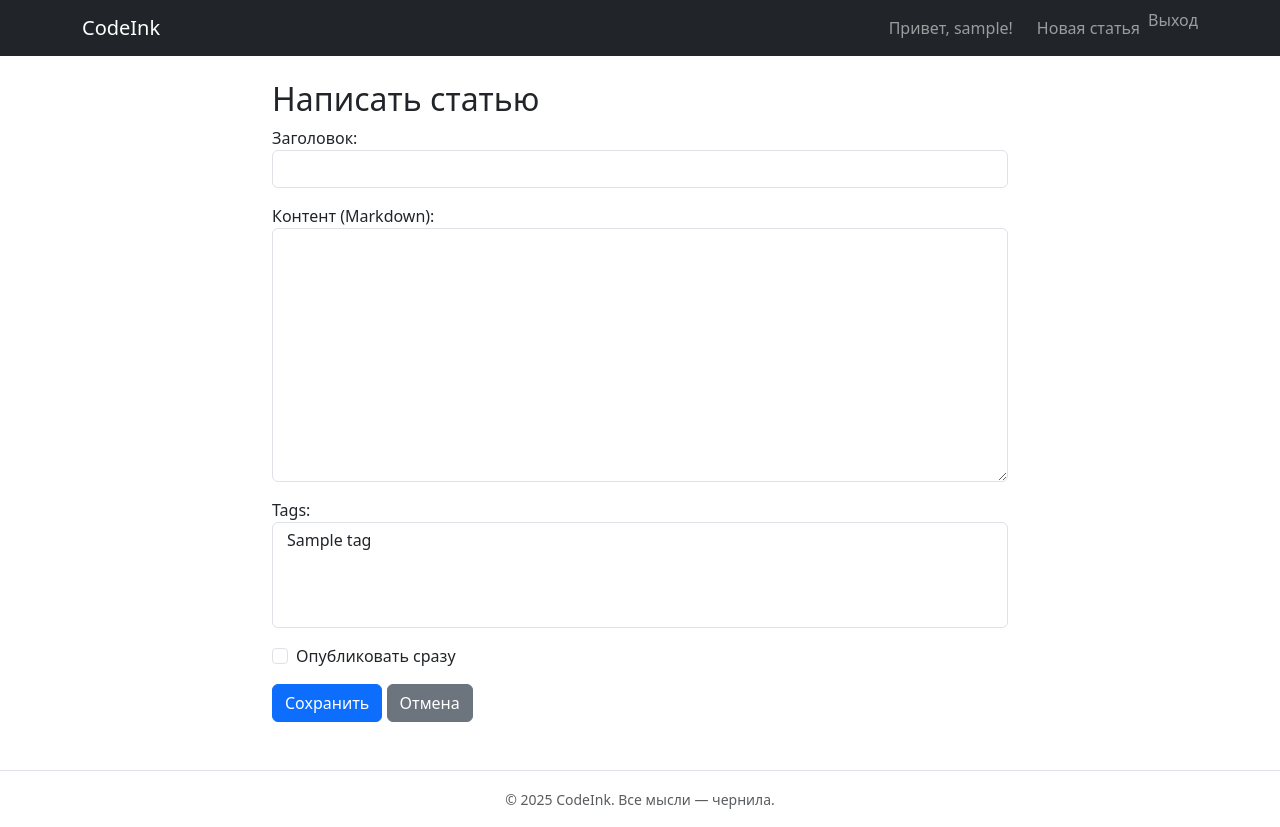
After one commit to TyrikovaEugenya/codeink, a Django app: page /create/ in a window 1280 px wide. The commit adds this page. Run offline with Django 5.2, Linux system fonts and the light colour scheme; a user stored in the database is signed in; tables that the repository leaves empty hold one stand-in row (values such as "Sample post"); some libraries are stand-ins or nearby versions.

Commit message:
feat(posts): add post creation form for authenticated users

```diff
--- a/blog/forms.py
+++ b/blog/forms.py
@@ -1,8 +1,23 @@
 from django import forms
-from .models import Comment
+from .models import Comment, Post
 from captcha.fields import CaptchaField
 from django.contrib.auth.forms import UserCreationForm
 from django.contrib.auth.models import User
+
+
+class PostForm(forms.ModelForm):
+    class Meta:
+        model = Post
+        fields = ['title', 'content', 'tags', 'is_published']
+        widgets = {
+            'title': forms.TextInput(attrs={'class': 'form-control'}),
+            'content': forms.Textarea(attrs={'class': 'form-control', 'rows': 10}),
+            'tags': forms.SelectMultiple(attrs={'class': 'form-control'}),
+            'is_published': forms.CheckboxInput(attrs={'class': 'form-check-input'}),
+        }
+        labels = {
+            'is_published': 'Опубликовать сразу',
+        }
 
 
 class RegisterForm(UserCreationForm):
--- a/blog/models.py
+++ b/blog/models.py
@@ -1,4 +1,5 @@
 from django.db import models
+from django.contrib.auth.models import User
 from django.urls import reverse
 from django.utils.text import slugify
 from django.core.mail import send_mail
@@ -6,6 +7,12 @@ from django.conf import settings
 
 class Post(models.Model):
     title = models.CharField("Заголовок", max_length=200)
+    author = models.ForeignKey(
+        User,
+        on_delete=models.CASCADE,
+        related_name='posts',
+        verbose_name="Автор"
+    )
     slug = models.SlugField("Слаг", unique=True, blank=True)
     content = models.TextField("Контент (Markdown)")
     created_at = models.DateTimeField("Создано", auto_now_add=True)
--- a/blog/templates/blog/base.html
+++ b/blog/templates/blog/base.html
@@ -15,9 +15,16 @@
             <div class="navbar-nav ms-auto">
                 {% if user.is_authenticated %}
                     <span class="navbar-text me-3">Привет, {{ user.username }}!</span>
-                    <a href="{% url 'logout' %}" class="nav-link">Выход</a>
+                    <a href="{% url 'blog:post_create' %}" class="nav-link">Новая статья</a>
+                    <form action="{% url 'logout' %}" method="post" class="d-inline">
+                        {% csrf_token %}
+                        <button type="submit" class="nav-link btn btn-link p-0">
+                            Выход
+                        </button>
+                    </form>
                 {% else %}
                     <a href="{% url 'login' %}" class="nav-link">Вход</a>
+                    <a href="{% url 'blog:register' %}" class="nav-link">Регистрация</a>
                 {% endif %}
             </div>
         </div>
--- /dev/null
+++ b/blog/templates/blog/post_create.html
@@ -0,0 +1,33 @@
+{% extends "blog/base.html" %}
+
+{% block title %}Новая статья — CodeInk{% endblock %}
+
+{% block content %}
+<div class="row justify-content-center">
+    <div class="col-md-8">
+        <h2>Написать статью</h2>
+
+        <form method="post">
+            {% csrf_token %}
+            <div class="mb-3">
+                {{ form.title.label_tag }}
+                {{ form.title }}
+            </div>
+            <div class="mb-3">
+                {{ form.content.label_tag }}
+                {{ form.content }}
+            </div>
+            <div class="mb-3">
+                {{ form.tags.label_tag }}
+                {{ form.tags }}
+            </div>
+            <div class="form-check mb-3">
+                {{ form.is_published }}
+                {{ form.is_published.label }}
+            </div>
+            <button type="submit" class="btn btn-primary">Сохранить</button>
+            <a href="{% url 'blog:post_list' %}" class="btn btn-secondary">Отмена</a>
+        </form>
+    </div>
+</div>
+{% endblock %}
--- a/blog/urls.py
+++ b/blog/urls.py
@@ -8,5 +8,6 @@ urlpatterns = [
     path('tag/<slug:tag_slug>/', views.post_list, name='post_list_by_tag'),
     path('post/<slug:slug>/', views.post_detail, name='post_detail'),
     path('register/', views.register, name='register'),
+    path('create/', views.post_create, name='post_create'),
     path('robots.txt', views.robots_txt),
 ]
--- a/blog/views.py
+++ b/blog/views.py
@@ -5,7 +5,8 @@ from django.db import IntegrityError
 from .models import Post, Tag
 from django.http import HttpResponse, HttpResponseForbidden
 from django.contrib.auth import login
-from .forms import CommentForm, RegisterForm
+from django.contrib.auth.decorators import login_required
+from .forms import CommentForm, RegisterForm, PostForm
 
 def register(request):
     if request.method == 'POST':
@@ -68,6 +69,21 @@ def post_detail(request, slug):
         'rate_limited': rate_limited,
     })
 
+@login_required
+def post_create(request):
+    if request.method == 'POST':
+        form = PostForm(request.POST)
+        if form.is_valid():
+            post = form.save(commit=False)
+            post.author = request.user  # Привязываем автора
+            post.save()
+            form.save_m2m()  # Для ManyToMany (теги)
+            return redirect('blog:post_detail', slug=post.slug)
+    else:
+        form = PostForm()
+
+    return render(request, 'blog/post_create.html', {'form': form})
+
 def robots_txt(request):
     lines = [
         "User-Agent: *",
```
Also changed, not shown: blog/templates/registration/logged_out.html (added, +13 -0 lines), blog/migrations/0005_post_author.py (added), config/settings.py (line endings or trailing spaces).
